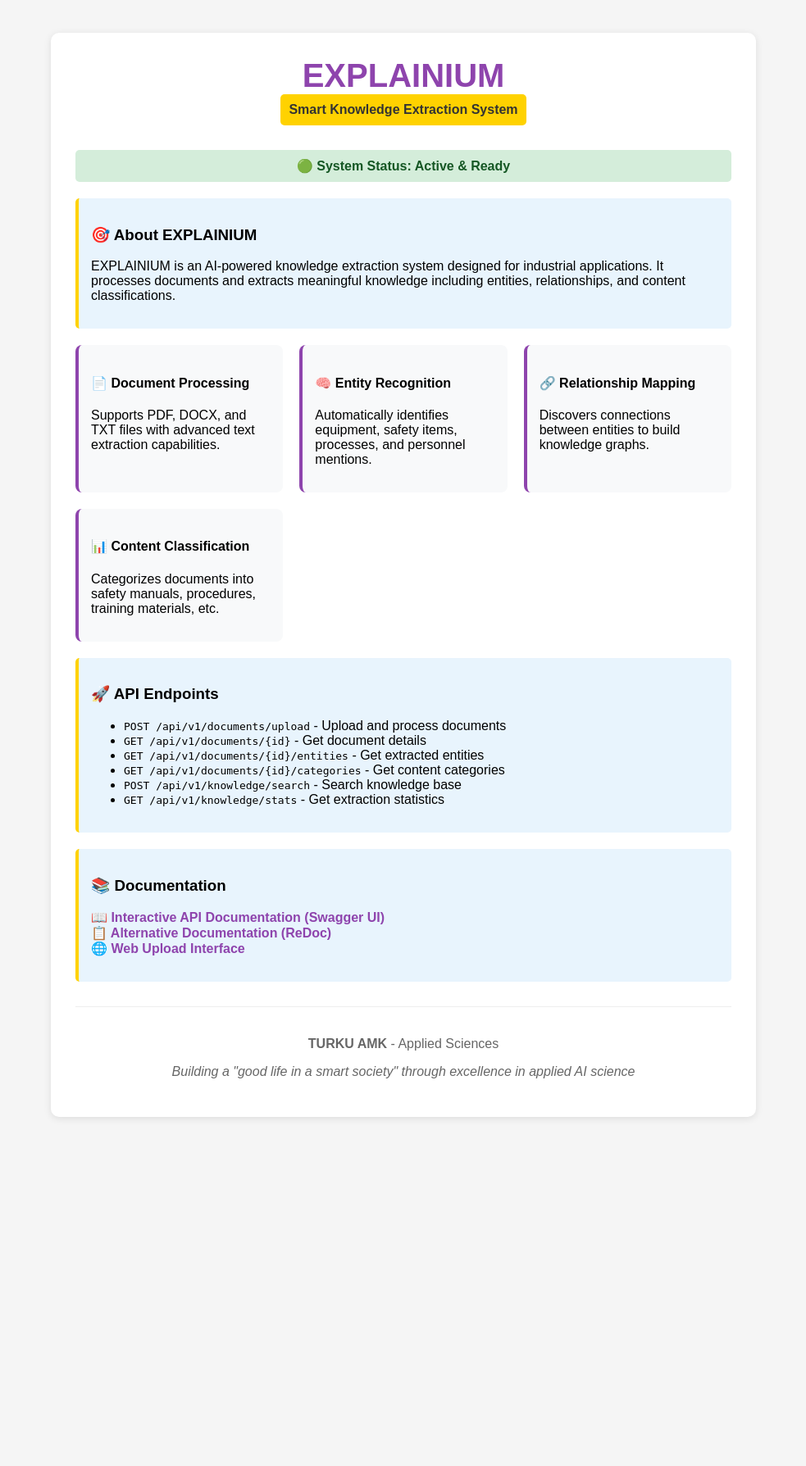
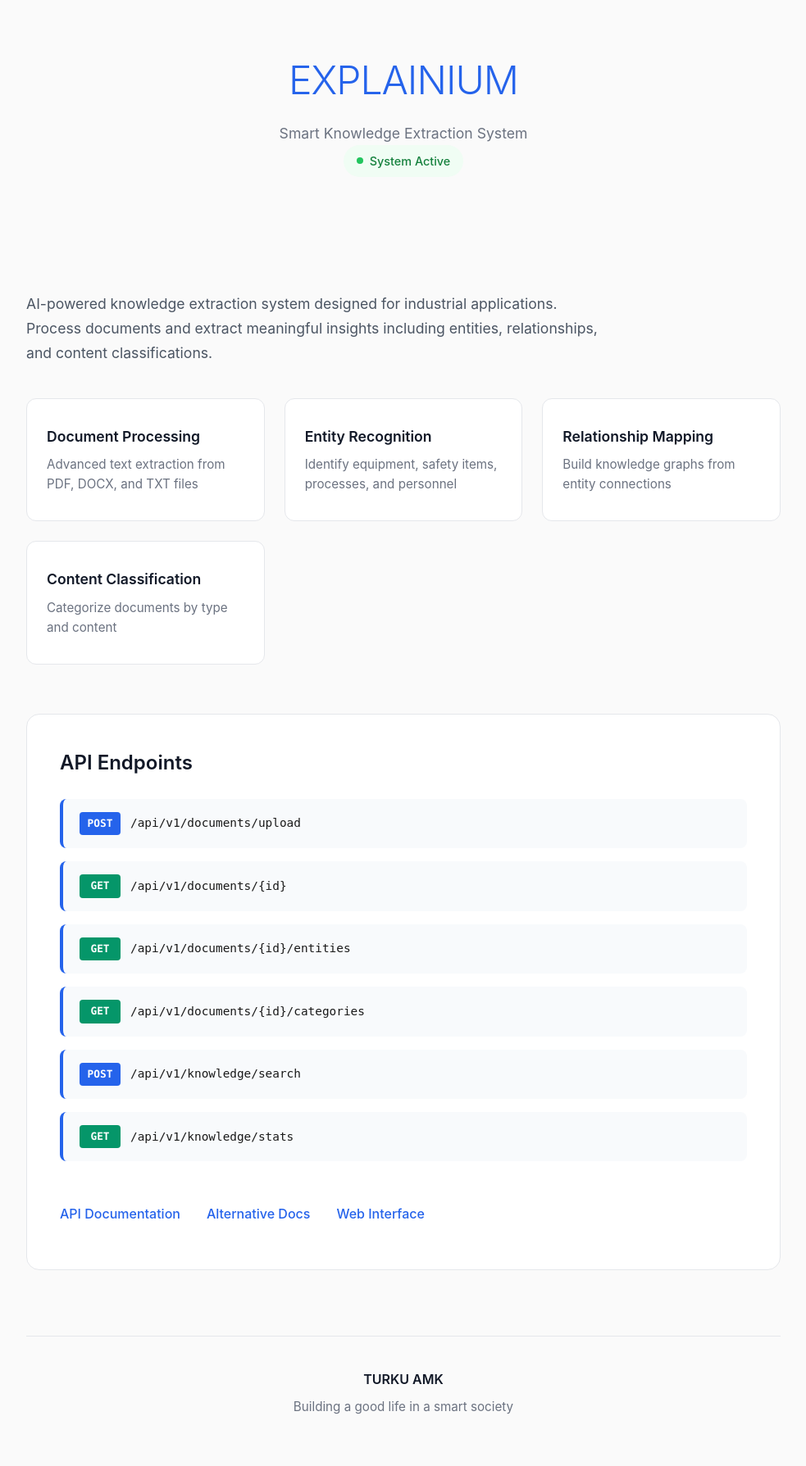
Before and after one commit to imaddde867/EXPLAINIUM, a FastAPI app: page /info in a window 1280 px wide. Shown: the whole page at 82% size, without its empty margins (148-1131 px from the left). Before the commit the page ends 1365 px from the top, so only its background shows below. Run offline with FastAPI, Linux system fonts and the light colour scheme.

Commit message:
Revamp info.html with enhanced styling, structure, and content for improved user experience and clarity

```diff
--- a/PH-1/app/templates/info.html
+++ b/PH-1/app/templates/info.html
@@ -2,82 +2,279 @@
 <html lang="en">
 <head>
     <meta charset="UTF-8">
+    <meta name="viewport" content="width=device-width, initial-scale=1.0">
     <title>EXPLAINIUM - Smart Knowledge Extraction</title>
     <style>
-        body { font-family: 'PT Sans', Arial, sans-serif; margin: 40px; background-color: #f5f5f5; }
-        .container { max-width: 800px; margin: 0 auto; background: white; padding: 30px; border-radius: 10px; box-shadow: 0 2px 10px rgba(0,0,0,0.1); }
-        .header { text-align: center; margin-bottom: 30px; }
-        .logo { color: #8e44ad; font-size: 2.5em; font-weight: bold; }
-        .subtitle { color: #333; background: #ffd200; padding: 10px; border-radius: 5px; display: inline-block; font-weight: bold; }
-        .info { background: #e8f4fd; padding: 15px; border-radius: 5px; margin: 20px 0; border-left: 4px solid #ffd200; }
-        .api-link { color: #8e44ad; text-decoration: none; font-weight: bold; }
-        .api-link:hover { text-decoration: underline; }
-        .feature-list { display: grid; grid-template-columns: repeat(auto-fit, minmax(250px, 1fr)); gap: 20px; margin: 20px 0; }
-        .feature { background: #f8f9fa; padding: 15px; border-radius: 8px; border-left: 4px solid #8e44ad; }
-        .status { background: #d4edda; color: #155724; padding: 10px; border-radius: 5px; text-align: center; font-weight: bold; }
+        * { margin: 0; padding: 0; box-sizing: border-box; }
+
+        body {
+            font-family: -apple-system, BlinkMacSystemFont, 'Segoe UI', Roboto, sans-serif;
+            line-height: 1.6;
+            color: #1a1a1a;
+            background: #fafafa;
+            min-height: 100vh;
+        }
+
+        .container {
+            max-width: 1000px;
+            margin: 0 auto;
+            padding: 60px 40px;
+        }
+
+        .header {
+            text-align: center;
+            margin-bottom: 80px;
+        }
+
+        .logo {
+            font-size: 3rem;
+            font-weight: 300;
+            letter-spacing: -1px;
+            color: #2563eb;
+            margin-bottom: 12px;
+        }
+
+        .subtitle {
+            font-size: 1.1rem;
+            color: #6b7280;
+            font-weight: 400;
+        }
+
+        .status {
+            display: inline-flex;
+            align-items: center;
+            gap: 8px;
+            background: #f0fdf4;
+            color: #15803d;
+            padding: 8px 16px;
+            border-radius: 20px;
+            font-size: 0.9rem;
+            font-weight: 500;
+            margin-bottom: 60px;
+        }
+
+        .status-dot {
+            width: 8px;
+            height: 8px;
+            background: #22c55e;
+            border-radius: 50%;
+        }
+
+        .section {
+            margin-bottom: 60px;
+        }
+
+        .section-title {
+            font-size: 1.5rem;
+            font-weight: 600;
+            color: #111827;
+            margin-bottom: 24px;
+        }
+
+        .description {
+            font-size: 1.1rem;
+            color: #4b5563;
+            line-height: 1.7;
+            max-width: 700px;
+        }
+
+        .features {
+            display: grid;
+            grid-template-columns: repeat(auto-fit, minmax(280px, 1fr));
+            gap: 24px;
+            margin-top: 40px;
+        }
+
+        .feature {
+            background: white;
+            padding: 32px 24px;
+            border-radius: 12px;
+            border: 1px solid #e5e7eb;
+            transition: all 0.2s ease;
+        }
+
+        .feature:hover {
+            transform: translateY(-4px);
+            box-shadow: 0 10px 25px rgba(0, 0, 0, 0.1);
+        }
+
+        .feature-title {
+            font-size: 1.1rem;
+            font-weight: 600;
+            color: #111827;
+            margin-bottom: 8px;
+        }
+
+        .feature-text {
+            color: #6b7280;
+            font-size: 0.95rem;
+        }
+
+        .api-section {
+            background: white;
+            border-radius: 16px;
+            padding: 40px;
+            border: 1px solid #e5e7eb;
+        }
+
+        .endpoints {
+            display: grid;
+            gap: 16px;
+            margin-top: 24px;
+        }
+
+        .endpoint {
+            display: flex;
+            align-items: center;
+            padding: 16px 20px;
+            background: #f8fafc;
+            border-radius: 8px;
+            border-left: 4px solid #2563eb;
+            font-family: 'SF Mono', Monaco, monospace;
+            font-size: 0.9rem;
+        }
+
+        .method {
+            background: #2563eb;
+            color: white;
+            padding: 4px 8px;
+            border-radius: 4px;
+            font-size: 0.8rem;
+            font-weight: 600;
+            margin-right: 12px;
+            min-width: 50px;
+            text-align: center;
+        }
+
+        .method.get { background: #059669; }
+
+        .links {
+            display: flex;
+            gap: 32px;
+            margin-top: 40px;
+            flex-wrap: wrap;
+        }
+
+        .link {
+            color: #2563eb;
+            text-decoration: none;
+            font-weight: 500;
+            padding: 12px 0;
+            border-bottom: 2px solid transparent;
+            transition: border-color 0.2s ease;
+        }
+
+        .link:hover {
+            border-bottom-color: #2563eb;
+        }
+
+        .footer {
+            text-align: center;
+            margin-top: 80px;
+            padding-top: 40px;
+            border-top: 1px solid #e5e7eb;
+        }
+
+        .footer-title {
+            font-weight: 600;
+            color: #111827;
+            margin-bottom: 8px;
+        }
+
+        .footer-subtitle {
+            color: #6b7280;
+            font-size: 0.95rem;
+        }
+
+        @media (max-width: 768px) {
+            .container { padding: 40px 20px; }
+            .logo { font-size: 2.5rem; }
+            .features { grid-template-columns: 1fr; }
+            .api-section { padding: 24px; }
+            .links { flex-direction: column; gap: 16px; }
+        }
     </style>
 </head>
 <body>
     <div class="container">
-        <div class="header">
-            <div class="logo">EXPLAINIUM</div>
-            <div class="subtitle">Smart Knowledge Extraction System</div>
+        <header class="header">
+            <h1 class="logo">EXPLAINIUM</h1>
+            <p class="subtitle">Smart Knowledge Extraction System</p>
+            <div class="status">
+                <div class="status-dot"></div>
+                System Active
             </div>
+        </header>
 
-        <div class="status">
-            🟢 System Status: Active & Ready
-        </div>
+        <section class="section">
+            <p class="description">
+                AI-powered knowledge extraction system designed for industrial applications.
+                Process documents and extract meaningful insights including entities, relationships, and content classifications.
+            </p>
 
-        <div class="info">
-            <h3>🎯 About EXPLAINIUM</h3>
-            <p>EXPLAINIUM is an AI-powered knowledge extraction system designed for industrial applications.
-            It processes documents and extracts meaningful knowledge including entities, relationships, and content classifications.</p>
-        </div>
-
-        <div class="feature-list">
+            <div class="features">
                 <div class="feature">
-                <h4>📄 Document Processing</h4>
-                <p>Supports PDF, DOCX, and TXT files with advanced text extraction capabilities.</p>
+                    <h3 class="feature-title">Document Processing</h3>
+                    <p class="feature-text">Advanced text extraction from PDF, DOCX, and TXT files</p>
                 </div>
                 <div class="feature">
-                <h4>🧠 Entity Recognition</h4>
-                <p>Automatically identifies equipment, safety items, processes, and personnel mentions.</p>
+                    <h3 class="feature-title">Entity Recognition</h3>
+                    <p class="feature-text">Identify equipment, safety items, processes, and personnel</p>
                 </div>
                 <div class="feature">
-                <h4>🔗 Relationship Mapping</h4>
-                <p>Discovers connections between entities to build knowledge graphs.</p>
+                    <h3 class="feature-title">Relationship Mapping</h3>
+                    <p class="feature-text">Build knowledge graphs from entity connections</p>
                 </div>
                 <div class="feature">
-                <h4>📊 Content Classification</h4>
-                <p>Categorizes documents into safety manuals, procedures, training materials, etc.</p>
+                    <h3 class="feature-title">Content Classification</h3>
+                    <p class="feature-text">Categorize documents by type and content</p>
+                </div>
+            </div>
+        </section>
+
+        <section class="section">
+            <div class="api-section">
+                <h2 class="section-title">API Endpoints</h2>
+
+                <div class="endpoints">
+                    <div class="endpoint">
+                        <span class="method">POST</span>
+                        <code>/api/v1/documents/upload</code>
+                    </div>
+                    <div class="endpoint">
+                        <span class="method get">GET</span>
+                        <code>/api/v1/documents/{id}</code>
+                    </div>
+                    <div class="endpoint">
+                        <span class="method get">GET</span>
+                        <code>/api/v1/documents/{id}/entities</code>
+                    </div>
+                    <div class="endpoint">
+                        <span class="method get">GET</span>
+                        <code>/api/v1/documents/{id}/categories</code>
+                    </div>
+                    <div class="endpoint">
+                        <span class="method">POST</span>
+                        <code>/api/v1/knowledge/search</code>
+                    </div>
+                    <div class="endpoint">
+                        <span class="method get">GET</span>
+                        <code>/api/v1/knowledge/stats</code>
                     </div>
                 </div>
 
-        <div class="info">
-            <h3>🚀 API Endpoints</h3>
-            <ul>
-                <li><code>POST /api/v1/documents/upload</code> - Upload and process documents</li>
-                <li><code>GET /api/v1/documents/{id}</code> - Get document details</li>
-                <li><code>GET /api/v1/documents/{id}/entities</code> - Get extracted entities</li>
-                <li><code>GET /api/v1/documents/{id}/categories</code> - Get content categories</li>
-                <li><code>POST /api/v1/knowledge/search</code> - Search knowledge base</li>
-                <li><code>GET /api/v1/knowledge/stats</code> - Get extraction statistics</li>
-            </ul>
+                <div class="links">
+                    <a href="/docs" class="link">API Documentation</a>
+                    <a href="/redoc" class="link">Alternative Docs</a>
+                    <a href="/" class="link">Web Interface</a>
                 </div>
+            </div>
+        </section>
 
-        <div class="info">
-            <h3>📚 Documentation</h3>
-            <p>
-                <a href="/docs" class="api-link">📖 Interactive API Documentation (Swagger UI)</a><br>
-                <a href="/redoc" class="api-link">📋 Alternative Documentation (ReDoc)</a><br>
-                <a href="/" class="api-link">🌐 Web Upload Interface</a>
-            </p>
-        </div>
-
-        <div style="text-align: center; margin-top: 30px; color: #666; border-top: 1px solid #eee; padding-top: 20px;">
-            <p><strong>TURKU AMK</strong> - Applied Sciences</p>
-            <p style="font-style: italic;">Building a "good life in a smart society" through excellence in applied AI science</p>
-        </div>
+        <footer class="footer">
+            <div class="footer-title">TURKU AMK</div>
+            <div class="footer-subtitle">Building a good life in a smart society</div>
+        </footer>
     </div>
 </body>
 </html>
```
Lines whose indentation alone changed are shown as unchanged.
